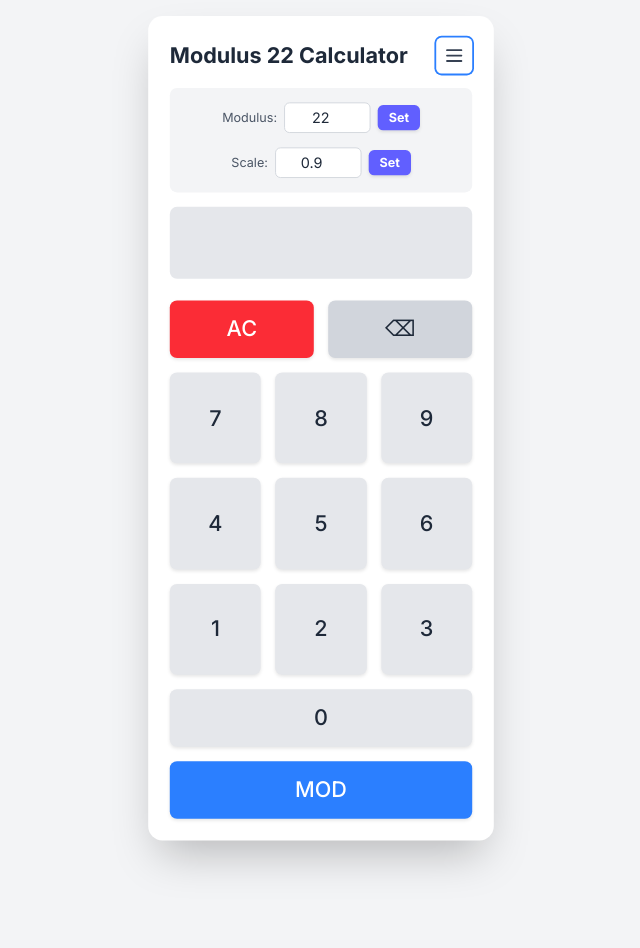
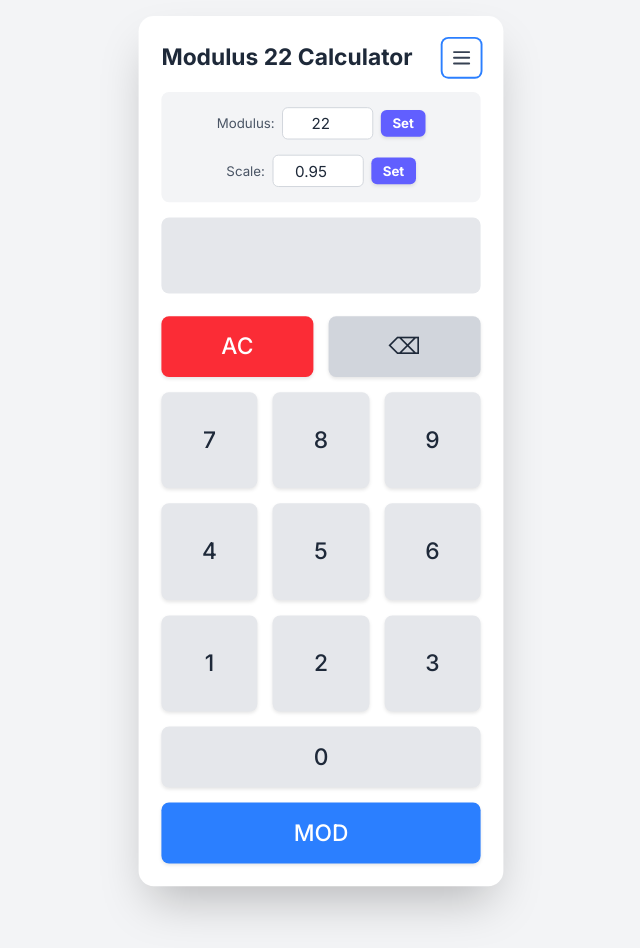
Before and after one commit to nadamas2000/modulus, a website: page index.html in a window 1280 px wide. Both pictures are taken after a click on the button 773 px from the left and 55 px from the top of the page. Shown: the whole page, without its empty margins (319-959 px from the left). Drawn offline with nearby package versions, Linux system fonts and the light colour scheme; files that its build step writes are made by us from their sources.

Commit message:
Fixed 0.95 scale

```diff
--- a/index.html
+++ b/index.html
@@ -31,7 +31,7 @@
             </div>
             <div class="flex items-center justify-center gap-2">
                 <label for="scaleInput" class="text-sm text-gray-600 dark:text-gray-400">Scale:</label>
-                <input type="number" id="scaleInput" value="0.9" min="0.5" max="1.5" step="0.1" class="w-24 bg-white dark:bg-gray-800 text-gray-800 dark:text-white rounded-md p-1 text-center border border-gray-300 dark:border-gray-500 focus:outline-none focus:ring-2 focus:ring-blue-500">
+                <input type="number" id="scaleInput" value="0.95" min="0.5" max="1.5" step="0.1" class="w-24 bg-white dark:bg-gray-800 text-gray-800 dark:text-white rounded-md p-1 text-center border border-gray-300 dark:border-gray-500 focus:outline-none focus:ring-2 focus:ring-blue-500">
                 <button onclick="setScale()" class="btn bg-indigo-500 hover:bg-indigo-600 text-white text-sm font-bold py-1 px-3 rounded-md">Set</button>
             </div>
         </div>
```
